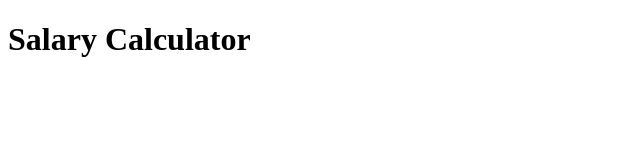
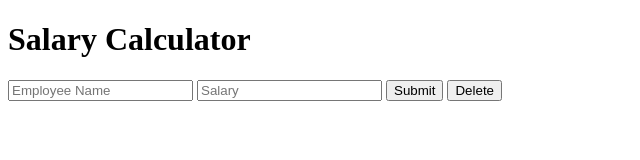
Before and after one commit to pnguy5724/-Salary-Calculator, a plain HTML site: page index.html in a window 1280 px wide. Shown: the whole page, without its empty margins (0-640 px from the left). Drawn offline with Linux system fonts and the light colour scheme.

Commit message:
updated form index.html

```diff
--- a/index.html
+++ b/index.html
@@ -10,5 +10,15 @@
   </head>
   <body>
     <h1>Salary Calculator</h1>
+
+    <form>
+      <!-- Employee Information Fields  -->
+      <input type="text" placeholder="Employee Name" id="nameInput" />
+      <input type="number" placeholder="Salary" id="salaryInput" />
+      <!--- Buttons -->
+      <input type="submit" value="Submit" id="addItemBtn" />
+
+      <input type="submit" value="Delete" id="delItemBtn" />
+    </form>
   </body>
 </html>
```
Also changed, not shown: 1 other file.
